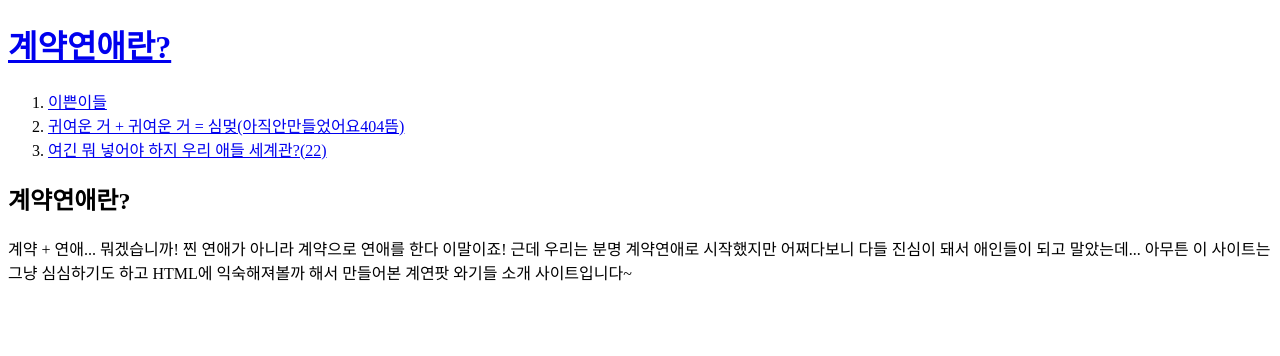
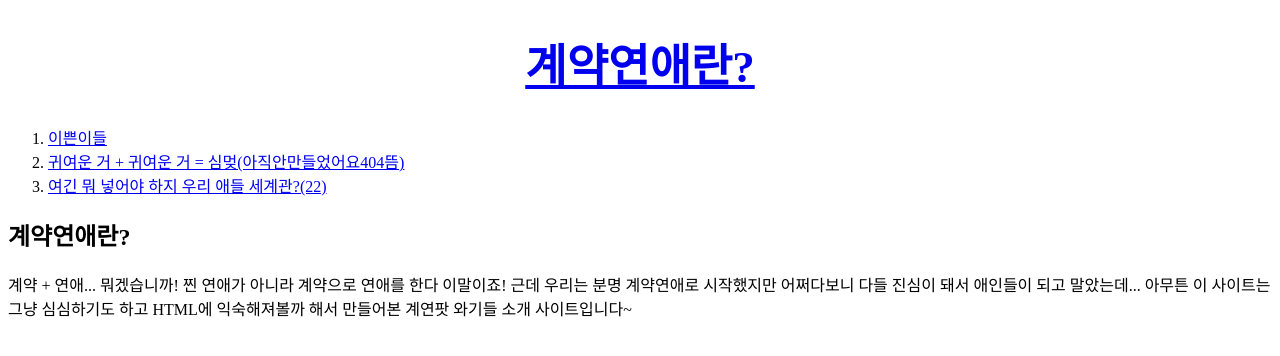
Before and after one commit to KHY-dev/ContractRelationships, a plain HTML site: page index.html in a window 1280 px wide. Drawn offline with Linux system fonts and the light colour scheme.

Commit message:
Add files via upload

```diff
--- a/index.html
+++ b/index.html
@@ -4,6 +4,12 @@
   <title></title>
   <title>계연팟 - Welcome</title>
   <meta charset="utf-8">
+  <style>
+    h1 {
+      font-size:45px;
+      text-align: center;
+    }
+  </style>
 </head>
 <body>
   <h1><a href="index.html">계약연애란?</a></h1>
```
